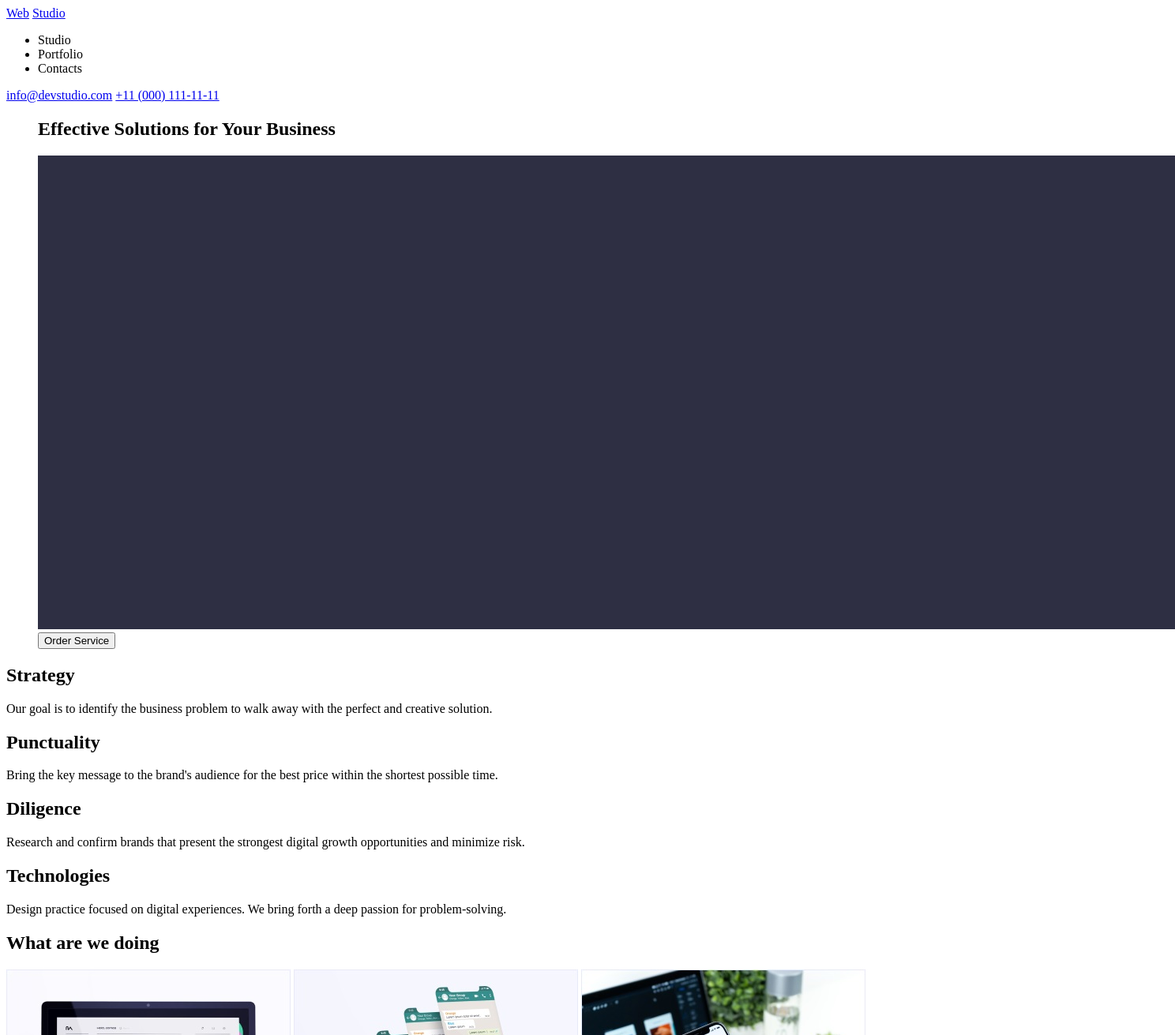
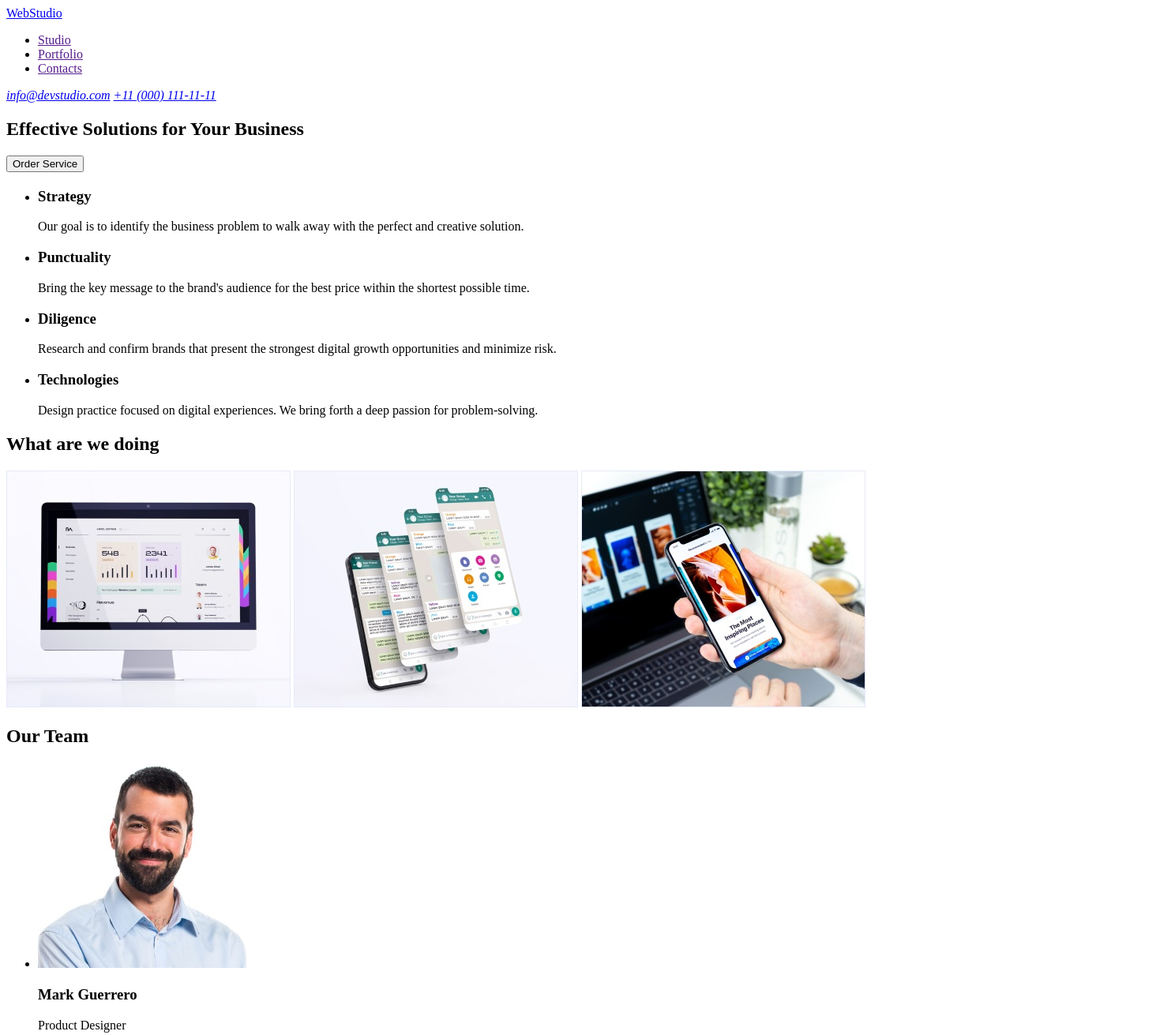
Before and after one commit to skil3777/Homework-1, a plain HTML site: page index.html in a window 1280 px wide. Shown: the top 1311 px of the page at 79% size, 1488 px wide, since content can reach past the window. Drawn offline with Linux system fonts and the light colour scheme.

Commit message:
Summary (required)

```diff
--- a/index.html
+++ b/index.html
@@ -10,47 +10,59 @@
 
 <body>
     <!-- Шапка сайту -->
-    <header>
-        <a href="Web">Web</a>
-        <a href="Studio">Studio</a>
+    <nav>
+        <a href="./index.html">WebStudio</a>
         <ul>
-            <li>Studio</li>
-            <li>Portfolio</li>
-            <li>Contacts</li>
+            <li>
+                <a href="">Studio</a>
+            </li>
+            <li>
+                <a href="">Portfolio</a>
+            </li>
+            <li>
+                <a href="">Contacts</a>
+            </li>
         </ul>
+        <address>
             <a href="info@devstudio.com">info@devstudio.com</a>
             <a href="+11(000)111-11-11">+11 (000) 111-11-11</a>
-    </header>
+        </address>
+    </nav>
     <!-- Заголовок сайту -->
-    <article>
-        <figure>
+    <main>
+        <section>
             <h1>Effective Solutions
                 for Your Business</h1>
-            <img src="img/Dark-bg.jpg" alt="img/Dark-bg.jpg" width="1440">
-            <button>Order Service</button>
-        </figure>
+            <button type="button">Order Service</button>
+        </section>
         <!-- Категорії -->
         <section>
-            <div>
-                <h2>Strategy</h2>
+
+            <h2></h2>
+            <ul>
+                <li>
+                    <h3>Strategy</h3>
                     <p>Our goal is to identify the business
                         problem to walk away with the perfect and creative solution. </p>
-            </div>
-            <div>
-                <h2>Punctuality</h2>
-                <p>Bring the key message to the brand's audience for the best price within the shortest possible time.
+                </li>
+                <li>
+                    <h3>Punctuality</h3>
+                    <p>Bring the key message to the brand's audience for the best price within the shortest possible
+                        time.
                     </p>
-            </div>
-            <div>
-                <h2>Diligence</h2>
+                </li>
+                <li>
+                    <h3>Diligence</h3>
                     <p>Research and confirm brands that present the strongest digital growth opportunities and minimize
                         risk.</p>
-            </div>
-            <div>
-                <h2>Technologies</h2>
-                <p>Design practice focused on digital experiences. We bring forth a deep passion for problem-solving.
+                </li>
+                <li>
+                    <h3>Technologies</h3>
+                    <p>Design practice focused on digital experiences. We bring forth a deep passion for
+                        problem-solving.
                     </p>
-            </div>
+                </li>
+            </ul>
         </section>
         <!-- Наші роботи -->
         <section>
@@ -62,31 +74,32 @@
         <!-- Наша команда -->
         <section>
             <h2>Our Team</h2>
-            <div>
+            <ul>
+                <li>
                     <img src="img/img-(4).jpg" alt="img/img-(4).jpg" width="264">
                     <h3>Mark Guerrero</h3>
                     <p>Product Designer</p>
-            </div>
-            <div>
+                </li>
+                <li>
                     <img src="img/img-(3).jpg" alt="img/img-(3).jpg" width="264">
                     <h3>Tom Ford</h3>
                     <p>Frontend Developer</p>
-            </div>
-            <div>
+                </li>
+                <li>
                     <img src="img/img-(2).jpg" alt="img/img-(2).jpg" width="264">
                     <h3>Camila Garcia</h3>
                     <p>Marketing</p>
-            </div>
-            <div>
+                </li>
+                <li>
                     <img src="img/img-(5).jpg" alt="img/img-(5).jpg" width="264">
                     <h3>Daniel Wilson</h3>
                     <p>UI Designer</p>
-            </div>
-        </section>
+                </li>
+            </ul>
+    </main>
     <!-- Підвал -->
     <footer>
-            <h2>Web</h2>
-            <h2>Studio</h2>
+        <a href="./index.html">WebStudio</a>
         <p>Increase the flow of customers and sales for your business with digital marketing & growth solutions.</p>
     </footer>
     </article>
```
Also changed, not shown: img/Dark-bg.jpg (deleted). Lines whose indentation alone changed are shown as unchanged.
